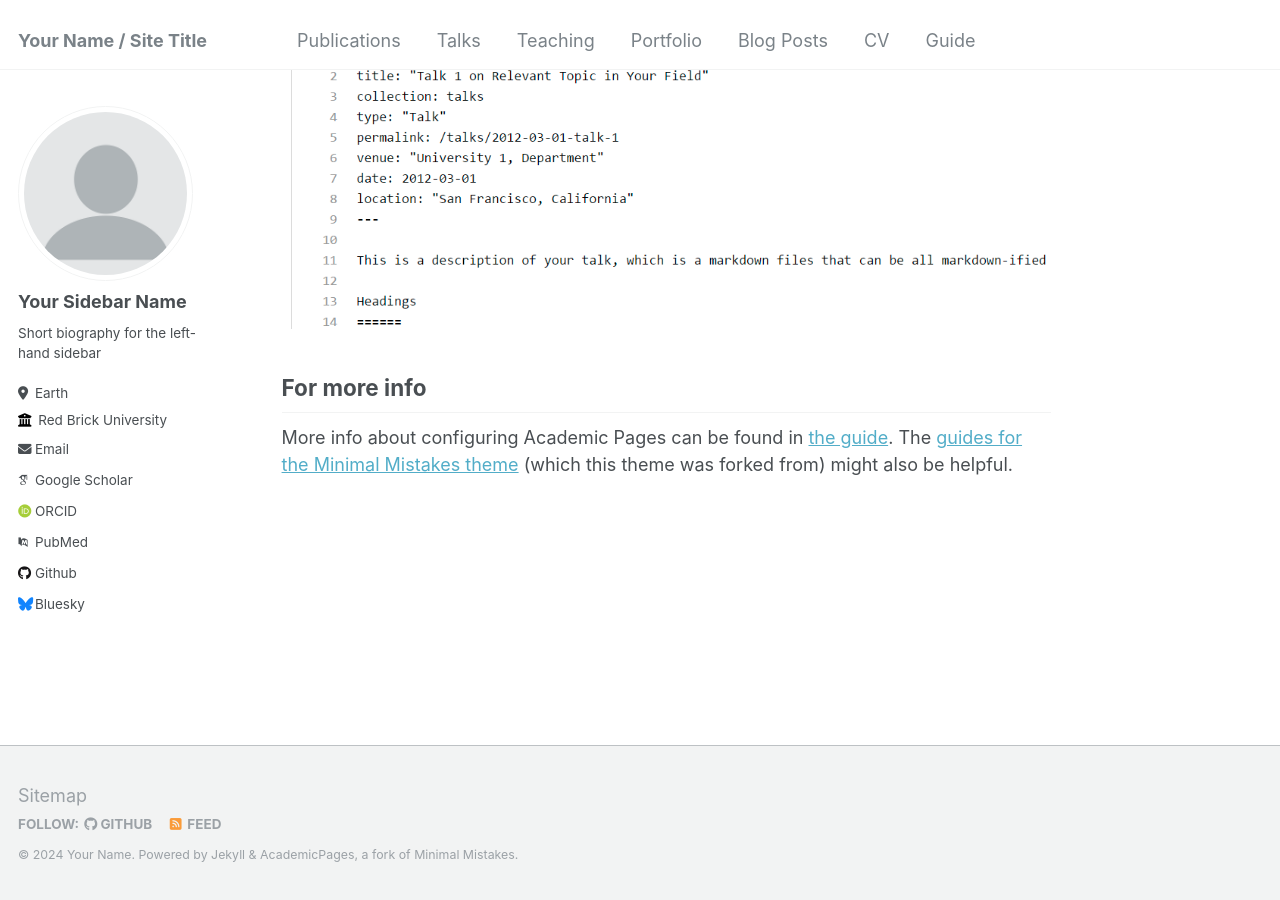
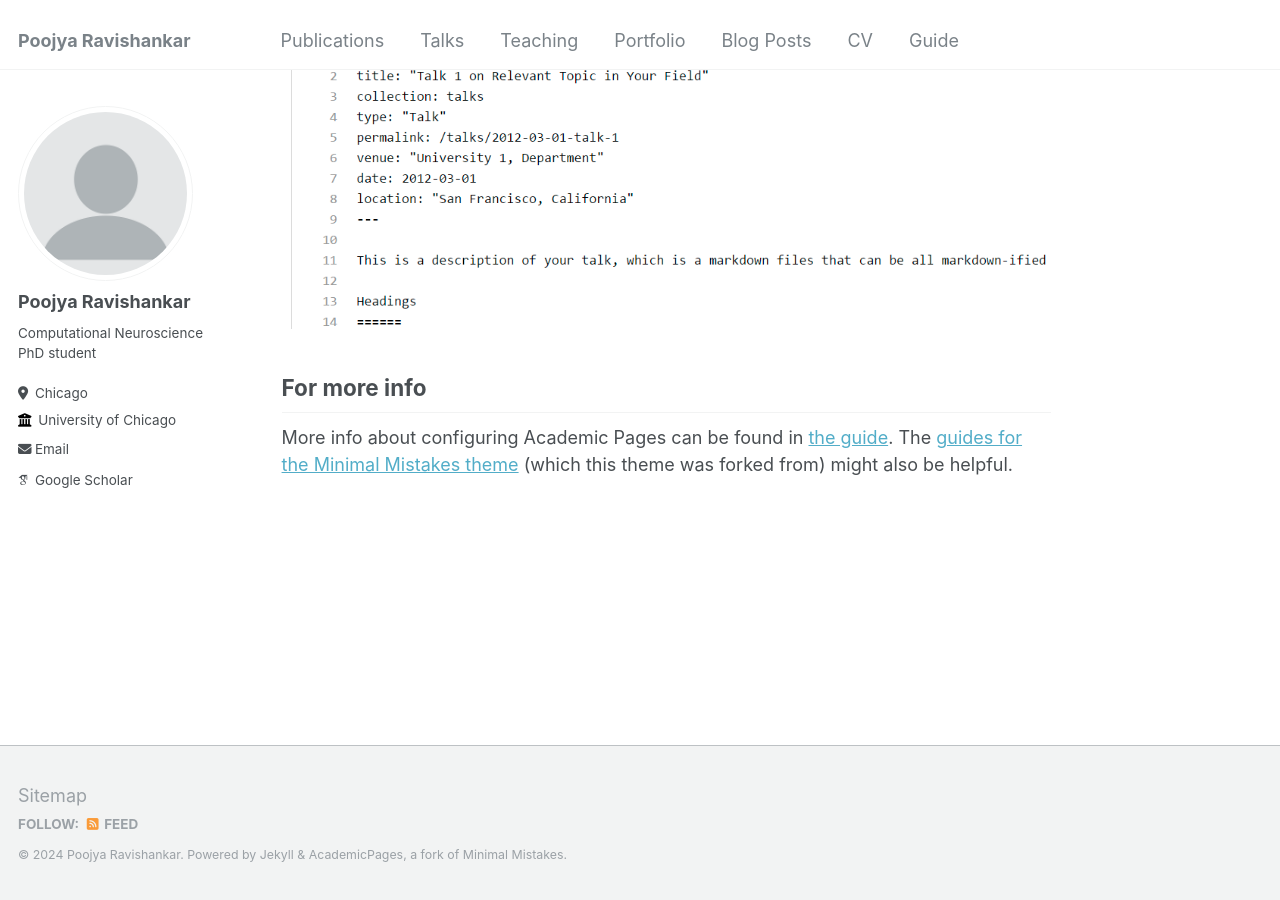
Before and after one commit to poojyar/poojyaravishankar, a Jekyll site: the page built from _pages/about.md, in a window 1280 px wide and 900 px high, scrolled down 2660 px. Built offline with Jekyll 4.4.1, drawn with Linux system fonts in a browser that asks for light colours; some web fonts are replaced.

Commit message:
Update _config.yml

```diff
--- a/_config.yml
+++ b/_config.yml
@@ -8,13 +8,13 @@
 
 # Basic Site Settings
 locale                   : "en-US"
-title                    : "Your Name / Site Title"
+title                    : "Poojya Ravishankar"
 title_separator          : "-"
-name                     : &name "Your Name"
-description              : &description "personal description"
-url                      : https://academicpages.github.io # the base hostname & protocol for your site e.g. "https://mmistakes.github.io"
+name                     : &name "Poojya Ravishankar"
+description              : &description "PhD Student"
+url                      : https://poojyaravishankar.github.io # the base hostname & protocol for your site e.g. "https://mmistakes.github.io"
 baseurl                  : "" # the subpath of your site, e.g. "/blog"
-repository               : "academicpages/academicpages.github.io"
+repository               :
 
 # Site Author - The following control what appear as part of the author content on the side bar.
 #               If a field is blank the icon and link will not appear, otherwise it will be shown.
@@ -22,56 +22,20 @@ repository               : "academicpages/academicpages.github.io"
 author:
   # Biographic information
   avatar           : "profile.png"
-  name             : "Your Sidebar Name"
+  name             : "Poojya Ravishankar"
   pronouns         : # example: "she/her"
-  bio              : "Short biography for the left-hand sidebar"
-  location         : "Earth"
-  employer         : "Red Brick University"
+  bio              : "Computational Neuroscience PhD student"
+  location         : "Chicago"
+  employer         : "University of Chicago"
   uri              : # URL
-  email            : "none@example.org"
+  email            : "poojya@uchicago.edu"
 
   # Academic websites
-  arxiv            : # URL - Update with the correct link to your profile
   googlescholar    : "https://scholar.google.com/citations?user=PS_CX0AAAAAJ"
-  impactstory      : # URL
-  orcid            : "http://orcid.org/yourorcidurl"
-  semantic         : # URL
-  pubmed           : "https://www.ncbi.nlm.nih.gov/pubmed/?term=john+snow"
-  researchgate     : # URL
 
-  # Repositories and software development
-  bitbucket        : # Username - Update with your username on the site
-  codepen          : # Username
-  dribbble         : # Username
-  github           : "academicpages"
-  kaggle           : # Username
-  stackoverflow    : # User number or user number and name (i.e., use "1" or "1/jeff-atwood")
 
-  # Social media
-  bluesky          : "bsky.app" # Replace this with you Bluesky username
-  facebook         : # Username
-  flickr           : # Username
-  foursquare       : # Username
-  goodreads        : # Username
-  google_plus      : # Username
-  keybase          : # Username
-  instagram        : # Username
-  lastfm           : # Username
-  linkedin         : # Username
-  mastodon         : # URL
-  medium           : # URL
-  pinterest        : # Username
-  soundcloud       : # Username
-  steam            : # Username
-  telegram         : # URL
-  tumblr           : # Username
-  twitter          : # Username for X / Twitter
-  vine             : # Username
-  weibo            : # Username
-  wikipedia        : # Username
-  xing             : # Username
-  youtube          : # Username
-  zhihu            : # URL
+
+
 
 
 # Site Settings
```
